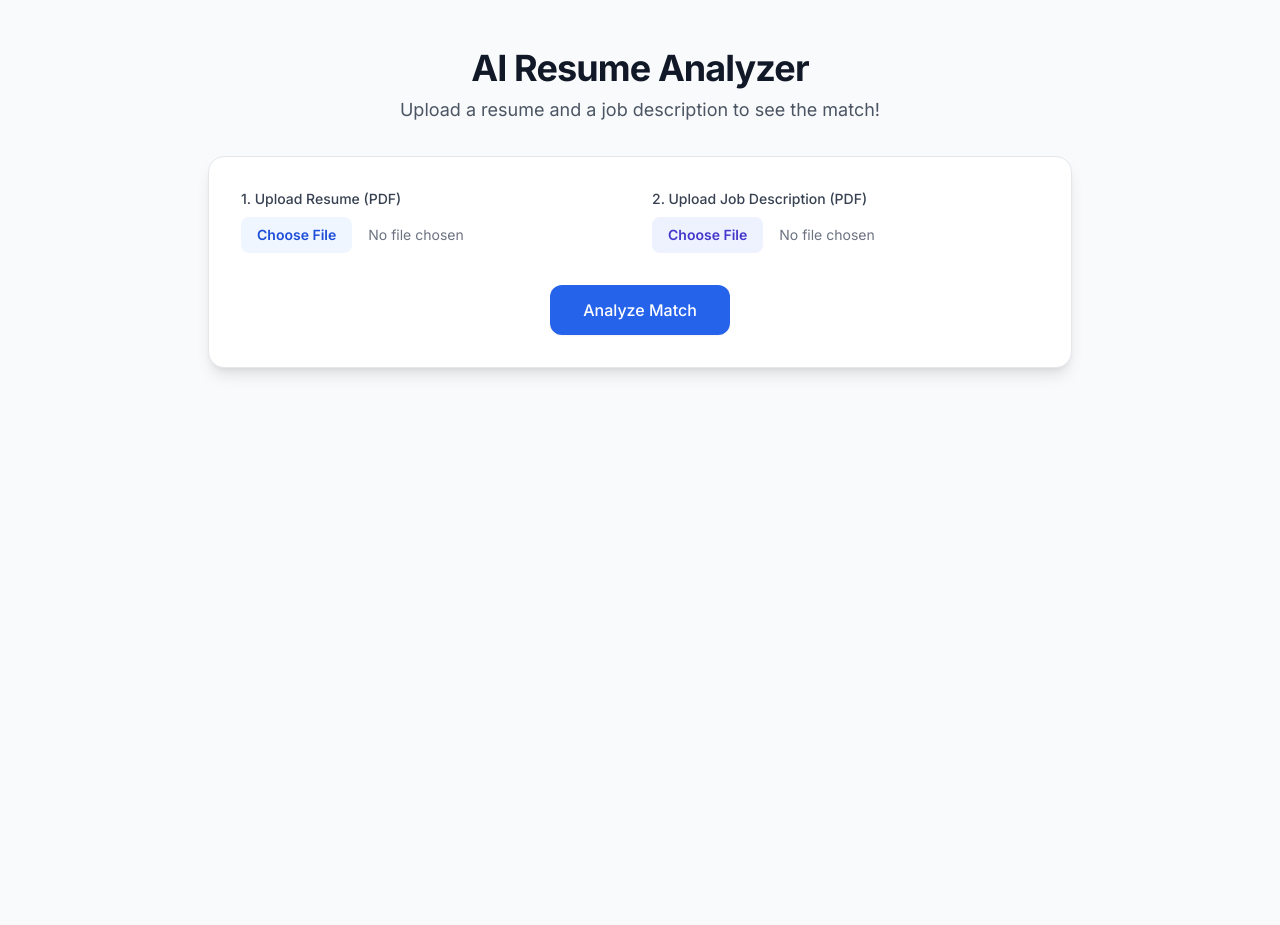
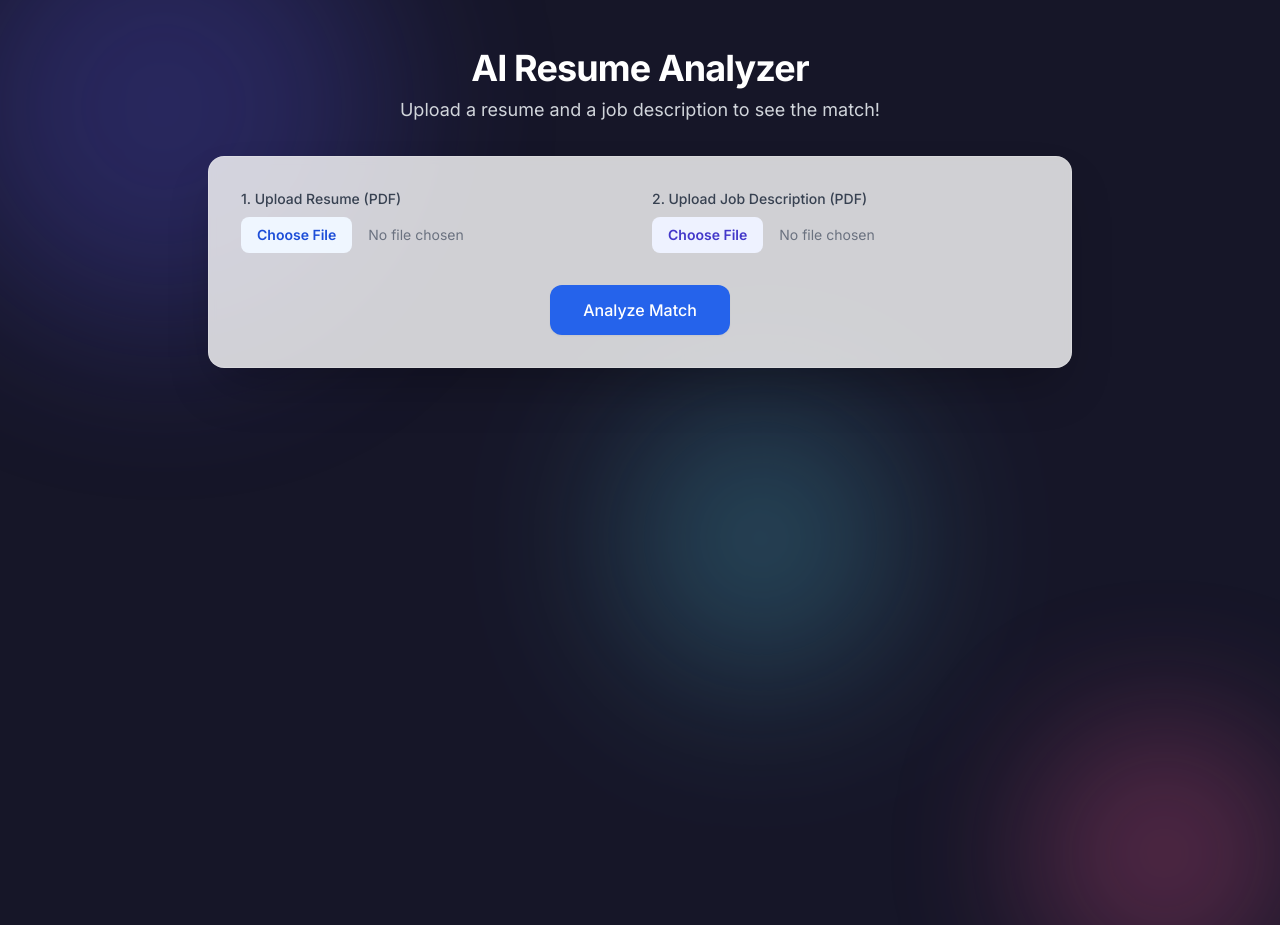
Before and after one commit to AnshD109/Portfolio, a Flask app: page / in a window 1280 px wide. Run offline with Flask 3, Linux system fonts and the light colour scheme; some libraries are stand-ins or nearby versions.

Commit message:
Update index.html

```diff
--- a/templates/index.html
+++ b/templates/index.html
@@ -12,27 +12,124 @@
     <style>
         body {
             font-family: 'Inter', sans-serif;
+            /* The main background color */
+            background-color: #0c0a18;
+            overflow-x: hidden;
+            /* NEW: Added animation for background color change */
+            animation: change-bg-color 30s infinite alternate;
         }
-        /* Style for Markdown-like output */
+
+        /* --- Animated Background --- */
+        .background-container {
+            position: fixed;
+            top: 0;
+            left: 0;
+            width: 100%;
+            height: 100%;
+            z-index: -1; /* Place it behind all other content */
+            overflow: hidden;
+        }
+
+        .blob {
+            position: absolute;
+            border-radius: 50%;
+            /* The blur effect is key to the soft look */
+            filter: blur(80px);
+            opacity: 0.6;
+        }
+
+        /* Define the blobs with different sizes, colors, and positions */
+        .blob-1 {
+            width: 400px;
+            height: 400px;
+            top: -150px;
+            left: -150px;
+            background: rgba(87, 83, 221, 0.5);
+            animation: move-1 20s infinite alternate;
+        }
+
+        .blob-2 {
+            width: 300px;
+            height: 300px;
+            bottom: -100px;
+            right: -100px;
+            background: rgba(221, 83, 137, 0.5);
+            animation: move-2 25s infinite alternate;
+        }
+
+        .blob-3 {
+            width: 250px;
+            height: 250px;
+            top: 50%;
+            left: 50%;
+            transform: translate(-50%, -50%);
+            background: rgba(83, 199, 221, 0.5);
+            animation: move-3 15s infinite alternate;
+        }
+
+        /* --- Keyframe Animations for the Blobs --- */
+        @keyframes move-1 {
+            from { transform: translate(0, 0) scale(1); }
+            to { transform: translate(200px, 100px) scale(1.2); }
+        }
+
+        @keyframes move-2 {
+            from { transform: translate(0, 0) scale(1); }
+            to { transform: translate(-150px, -50px) scale(0.8); }
+        }
+
+        @keyframes move-3 {
+            from { transform: rotate(0deg) translateX(50px) scale(1); }
+            to { transform: rotate(360deg) translateX(50px) scale(1.1); }
+        }
+
+        /* NEW: Keyframe Animation for Background Color */
+        @keyframes change-bg-color {
+            0% {
+                background-color: #0c0a18;
+            }
+            50% {
+                background-color: #1a1a2e;
+            }
+            100% {
+                background-color: #2a1a3e;
+            }
+        }
+
+
+        /* --- Styles for your content --- */
+        .content-container {
+            position: relative;
+            z-index: 1;
+        }
+
         .markdown-body h1, .markdown-body h2, .markdown-body h3, .markdown-body h4 { margin-top: 1.5rem; margin-bottom: 1rem; font-weight: 600; }
         .markdown-body ul { list-style-type: disc; padding-left: 2rem; }
         .markdown-body p { margin-bottom: 1rem; }
         .markdown-body strong { font-weight: 600; }
     </style>
 </head>
-<body class="bg-gray-50 text-gray-800">
+<body class="text-gray-800">
 
-    <div class="container mx-auto max-w-4xl px-4 py-8 sm:py-12">
+    <!-- The simple animated background container -->
+    <div class="background-container">
+        <div class="blob blob-1"></div>
+        <div class="blob blob-2"></div>
+        <div class="blob blob-3"></div>
+    </div>
+
+    <!-- Your original content goes here -->
+    <div class="content-container container mx-auto max-w-4xl px-4 py-8 sm:py-12">
 
         <!-- Header -->
         <header class="text-center mb-8">
-            <h1 class="text-4xl font-bold text-gray-900 tracking-tight">AI Resume Analyzer</h1>
-            <p class="mt-2 text-lg text-gray-600">Upload a resume and a job description to see the match!</p>
+            <h1 class="text-4xl font-bold text-white tracking-tight">AI Resume Analyzer</h1>
+            <p class="mt-2 text-lg text-gray-300">Upload a resume and a job description to see the match!</p>
         </header>
 
         <!-- Upload Form -->
-        <div class="bg-white p-6 sm:p-8 rounded-2xl shadow-lg border border-gray-200">
-            <form action="/analyze" method="post" enctype="multipart/form-data">
+        <div class="bg-white/80 backdrop-blur-sm p-6 sm:p-8 rounded-2xl shadow-2xl border border-white/20">
+            <form id="analyzer-form">
                 <div class="grid grid-cols-1 md:grid-cols-2 gap-6">
                     <!-- Resume Upload -->
                     <div>
@@ -56,32 +153,16 @@
             </form>
         </div>
 
-        <!-- Flash Messages (for errors) -->
-        {% with messages = get_flashed_messages(with_categories=true) %}
-            {% if messages %}
-                <div class="mt-6">
-                {% for category, message in messages %}
-                    <div class="bg-red-100 border border-red-400 text-red-700 px-4 py-3 rounded-lg relative" role="alert">
-                        <strong class="font-bold">Error:</strong>
-                        <span class="block sm:inline">{{ message }}</span>
-                    </div>
-                {% endfor %}
-                </div>
-            {% endif %}
-        {% endwith %}
-
         <!-- Analysis Result Section -->
-        {% if analysis_result %}
-            <div class="mt-12">
-                <h2 class="text-3xl font-bold text-gray-900 text-center mb-6">Analysis Result</h2>
-                <div class="bg-white p-6 sm:p-8 rounded-2xl shadow-lg border border-gray-200">
-                    <!-- This div will render the Markdown from the AI -->
-                    <div class="prose max-w-none markdown-body">
-                         {{ analysis_result | replace('\n', '<br>') | replace('**', '<strong>') | replace('* ', '<li>') | replace(' - ', '<li>') | safe }}
-                    </div>
-                </div>
-            </div>
-        {% endif %}
+        <div id="analysis-result-container" class="mt-12 hidden">
+             <h2 class="text-3xl font-bold text-white text-center mb-6">Analysis Result</h2>
+             <div class="bg-white/80 backdrop-blur-sm p-6 sm:p-8 rounded-2xl shadow-2xl border border-white/20">
+                 <!-- This div will render the Markdown from the AI -->
+                 <div class="prose max-w-none markdown-body text-gray-800" id="analysis-result-content">
+                    <!-- Results will be injected here by your application logic -->
+                 </div>
+             </div>
+         </div>
 
     </div>
 
```
